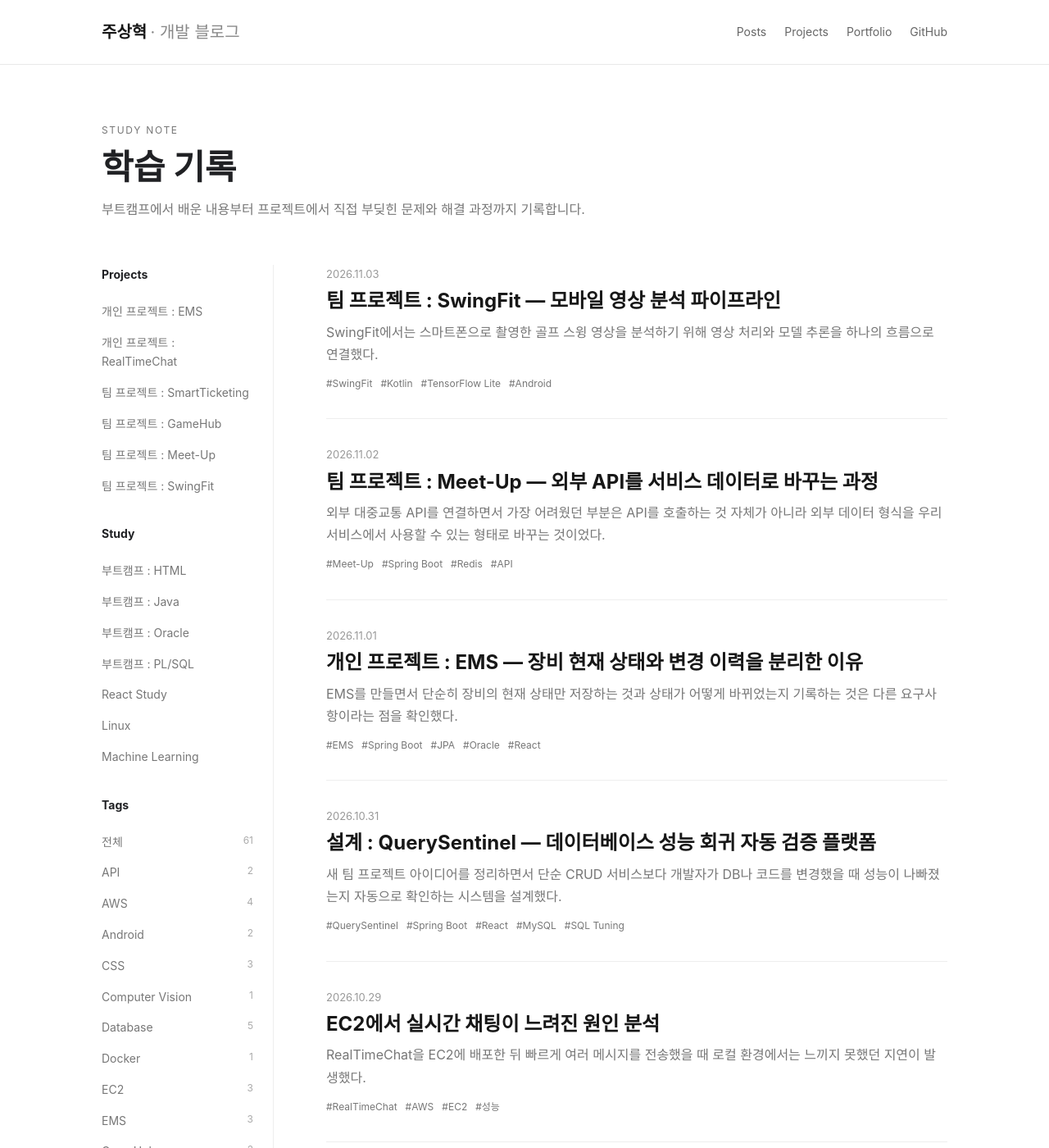
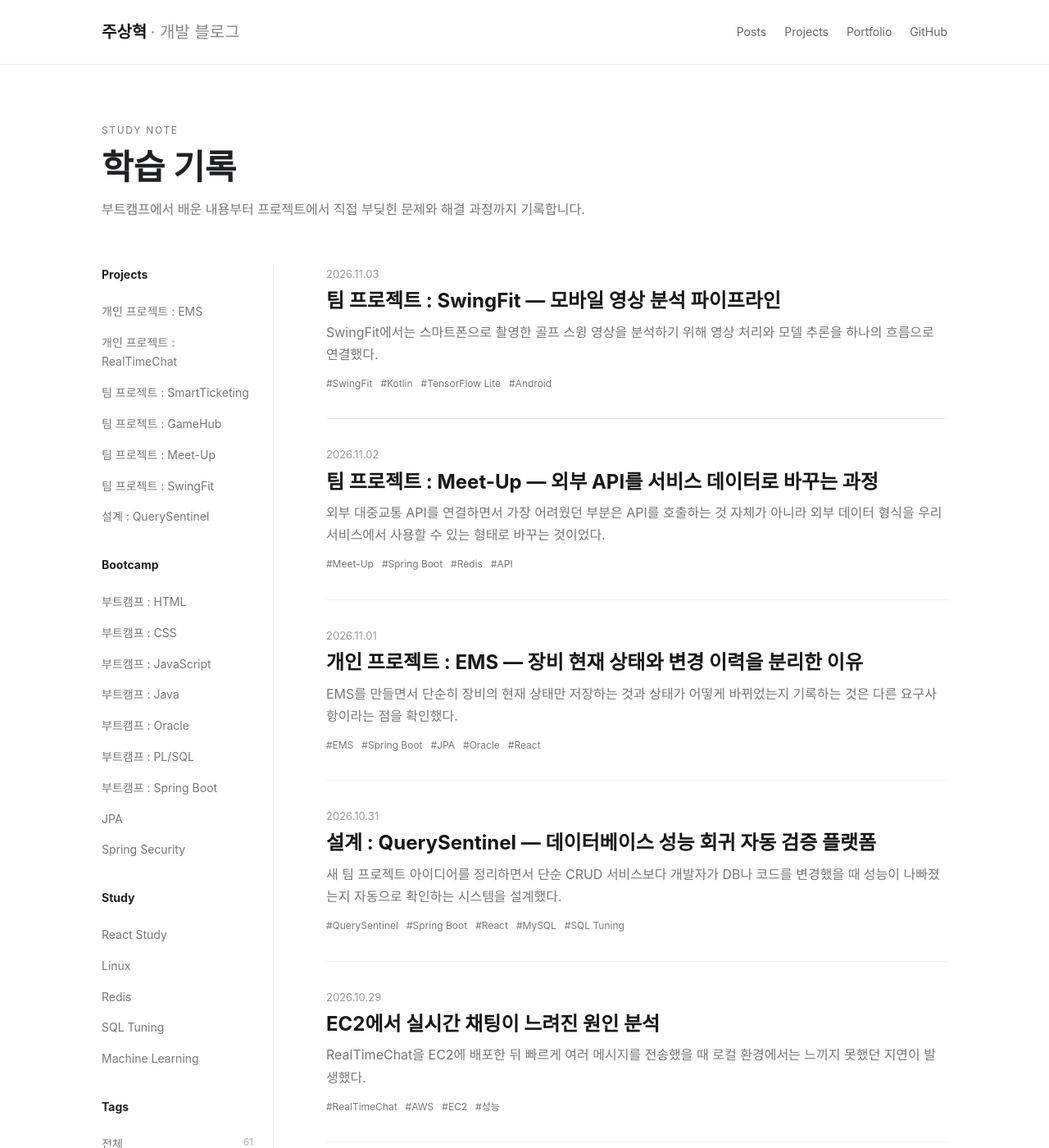
Before and after one commit to zuzusnasna/zuzusnasna.github.io, a Jekyll site: the page built from index.md, in a window 1280 px wide and 1400 px high. Shown: the whole window at 82% size. Built offline with Jekyll 4.4.1, drawn with Linux system fonts in a browser that asks for light colours.

Commit message:
Expand study navigation categories

```diff
--- a/_layouts/home.html
+++ b/_layouts/home.html
@@ -16,14 +16,24 @@ layout: default
     <a class="tag" href="{{ '/' | relative_url }}?tag={{ 'GameHub' | slugify }}">팀 프로젝트 : GameHub</a>
     <a class="tag" href="{{ '/' | relative_url }}?tag={{ 'Meet-Up' | slugify }}">팀 프로젝트 : Meet-Up</a>
     <a class="tag" href="{{ '/' | relative_url }}?tag={{ 'SwingFit' | slugify }}">팀 프로젝트 : SwingFit</a>
+    <a class="tag" href="{{ '/' | relative_url }}?tag={{ 'QuerySentinel' | slugify }}">설계 : QuerySentinel</a>
 
-    <h2 class="sidebar-heading">Study</h2>
+    <h2 class="sidebar-heading">Bootcamp</h2>
     <a class="tag" href="{{ '/' | relative_url }}?tag={{ 'HTML' | slugify }}">부트캠프 : HTML</a>
+    <a class="tag" href="{{ '/' | relative_url }}?tag={{ 'CSS' | slugify }}">부트캠프 : CSS</a>
+    <a class="tag" href="{{ '/' | relative_url }}?tag={{ 'JavaScript' | slugify }}">부트캠프 : JavaScript</a>
     <a class="tag" href="{{ '/' | relative_url }}?tag={{ 'Java' | slugify }}">부트캠프 : Java</a>
     <a class="tag" href="{{ '/' | relative_url }}?tag={{ 'Oracle' | slugify }}">부트캠프 : Oracle</a>
     <a class="tag" href="{{ '/' | relative_url }}?tag={{ 'PL/SQL' | slugify }}">부트캠프 : PL/SQL</a>
+    <a class="tag" href="{{ '/' | relative_url }}?tag={{ 'Spring Boot' | slugify }}">부트캠프 : Spring Boot</a>
+    <a class="tag" href="{{ '/' | relative_url }}?tag={{ 'JPA' | slugify }}">JPA</a>
+    <a class="tag" href="{{ '/' | relative_url }}?tag={{ 'Spring Security' | slugify }}">Spring Security</a>
+
+    <h2 class="sidebar-heading">Study</h2>
     <a class="tag" href="{{ '/' | relative_url }}?tag={{ 'React' | slugify }}">React Study</a>
     <a class="tag" href="{{ '/' | relative_url }}?tag={{ 'Linux' | slugify }}">Linux</a>
+    <a class="tag" href="{{ '/' | relative_url }}?tag={{ 'Redis' | slugify }}">Redis</a>
+    <a class="tag" href="{{ '/' | relative_url }}?tag={{ 'SQL Tuning' | slugify }}">SQL Tuning</a>
     <a class="tag" href="{{ '/' | relative_url }}?tag={{ '머신러닝' | slugify }}">Machine Learning</a>
 
     <h2 class="sidebar-heading">Tags</h2>
```
